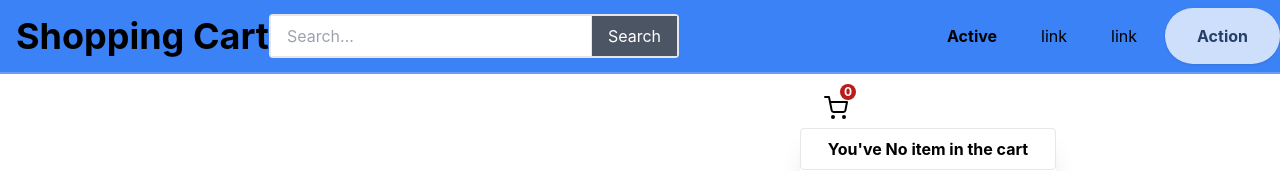
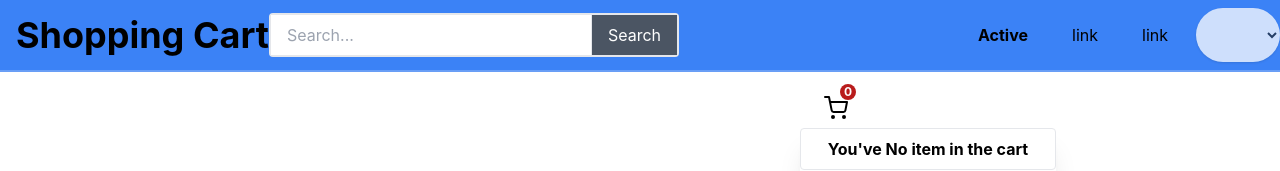
Before and after one commit to mugabee/React-Shopping, a React (Create React App) app: page / in a window 1280 px wide. Shown: the top 171 px of the page. Built offline with nearby package versions, Linux system fonts and the light colour scheme.

Commit message:
Building up the cart page

```diff
--- a/src/components/Header.js/CartDrop.js
+++ b/src/components/Header.js/CartDrop.js
@@ -1,6 +1,7 @@
 import { useState, useEffect } from "react";
 import { CartState } from "../../Context/Context";
 import { AiFillDelete } from "react-icons/ai";
+
 import { Link } from "react-router-dom";
 
 const CartDrop = () => {
@@ -20,12 +21,12 @@ const CartDrop = () => {
       <div className="flex h-64 justify-center">
         <div className="relative ">
           <div className="flex flex-row cursor-pointer truncate p-2 px-4  rounded">
-            <div></div>
             <div className="flex flex-row-reverse ml-2 w-full">
               <div slot="icon" className="relative">
                 <div className="absolute text-xs rounded-full -mt-1 -mr-2 px-1 font-bold top-0 right-0 bg-red-700 text-white">
                   {cart.length}
                 </div>
+
                 <svg
                   xmlns="http://www.w3.org/2000/svg"
                   width="100%"
@@ -45,6 +46,7 @@ const CartDrop = () => {
               </div>
             </div>
           </div>
+
           <div className="absolute w-full  rounded-b border-t-0 z-10">
             <div className="shadow-xl w-64">
               {cart.length > 0 ? (
--- a/src/components/Header.js/Header.js
+++ b/src/components/Header.js/Header.js
@@ -61,12 +61,11 @@ const Header = () => {
               </Link>
             </li>
           </ul>
-          <button
-            id="navAction"
+          <select
+
             class="mx-auto lg:mx-0 hover:underline bg-white text-gray-800 font-bold rounded-full mt-4 lg:mt-0 py-4 px-8 shadow opacity-75 focus:outline-none focus:shadow-outline transform transition hover:scale-105 duration-300 ease-in-out"
           >
-            Action
-          </button>
+          </select>
 
 
 
```
